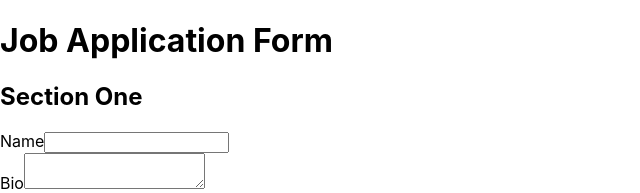
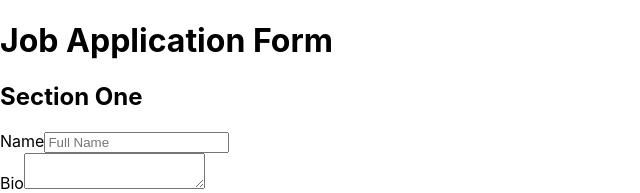
Before and after one commit to caiostarke/react-and-tests, a React (Create React App) app: page / in a window 1280 px wide. Shown: the top 193 px of the page, without its empty margins (0-640 px from the left). Built offline with nearby package versions, Linux system fonts and the light colour scheme.

Commit message:
add getByPlaceholderText test

```diff
--- a/src/components/application/application.tsx
+++ b/src/components/application/application.tsx
@@ -5,7 +5,7 @@
       <h2>Section One</h2>
       <div>
         <label htmlFor="name">Name</label>
-        <input type="text"  id="name" />
+        <input type="text"  id="name" placeholder="Full Name" />
       </div>
 
       <div>
```
Also changed, not shown: 1 other file (tests, documents, lock files or other folders).
